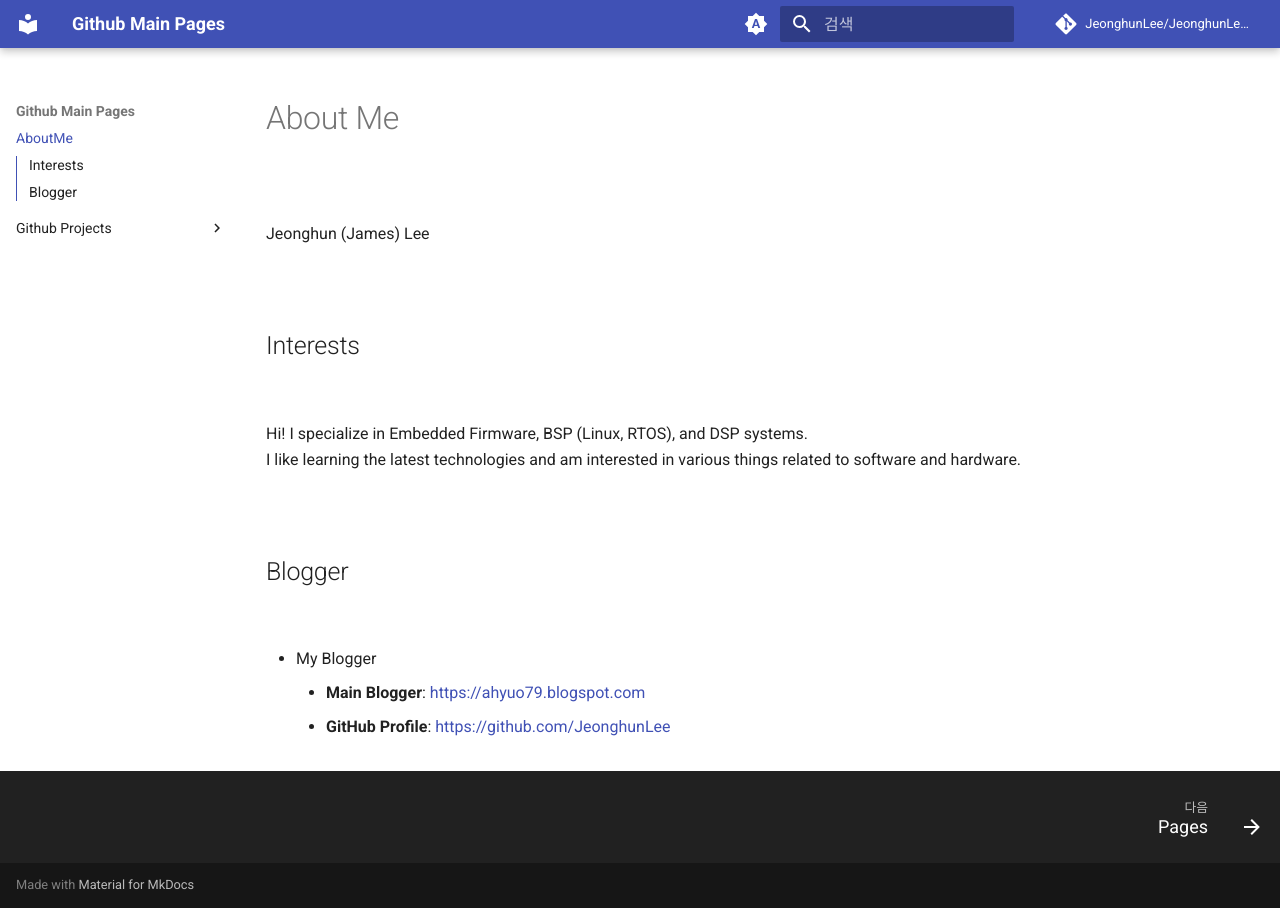
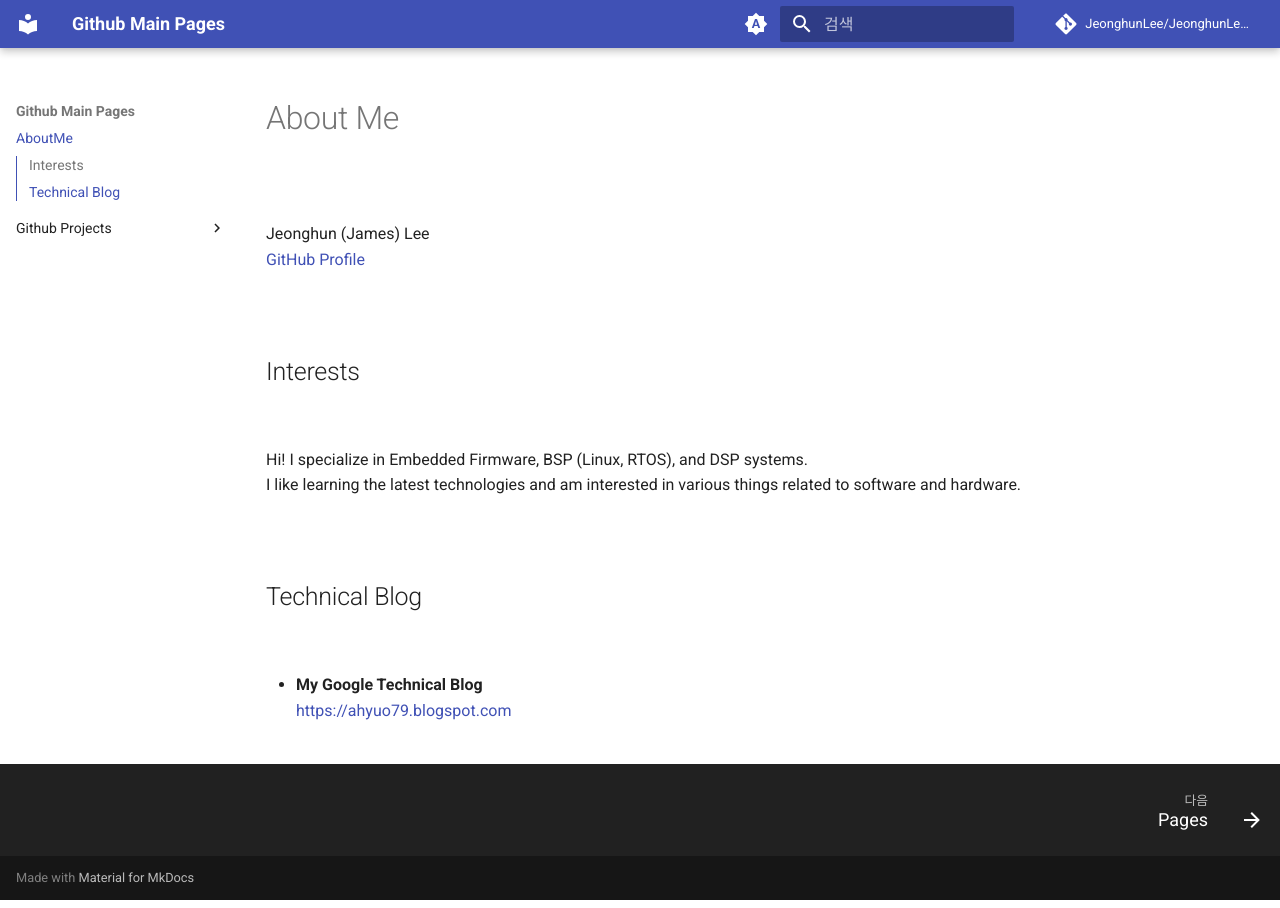
Before and after one commit to JeonghunLee/JeonghunLee.github.io, an MkDocs documentation site: the page built from docs/index.md, in a window 1280 px wide. Built offline with MkDocs 1.6.1 and Material for MkDocs 9.7.7, drawn with Linux system fonts in a browser that asks for light colours; comment, search, counter and statistics services are not loaded.

Commit message:
update it

```diff
--- a/docs/index.md
+++ b/docs/index.md
@@ -15,10 +16,9 @@ I like learning the latest technologies and am interested in various things rela
 
 <br/>
 
-## Blogger
+## Technical Blog
 
 <br/>
 
-* My Blogger
-    * **Main Blogger**: https://ahyuo79.blogspot.com
-    * **GitHub Profile**: https://github.com/JeonghunLee
+* **My Google Technical Blog**
+https://ahyuo79.blogspot.com
```
Also changed, not shown: other parts of docs/index.md (+1 -0 lines).
